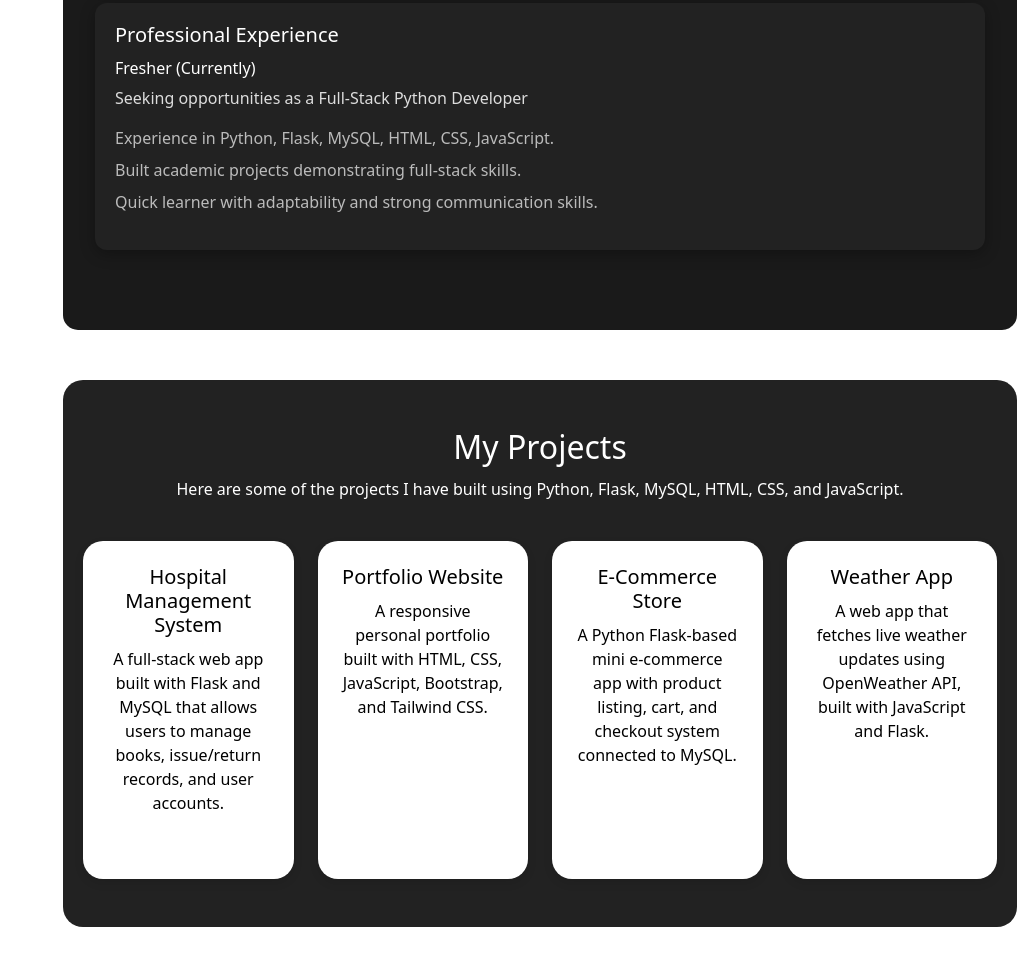
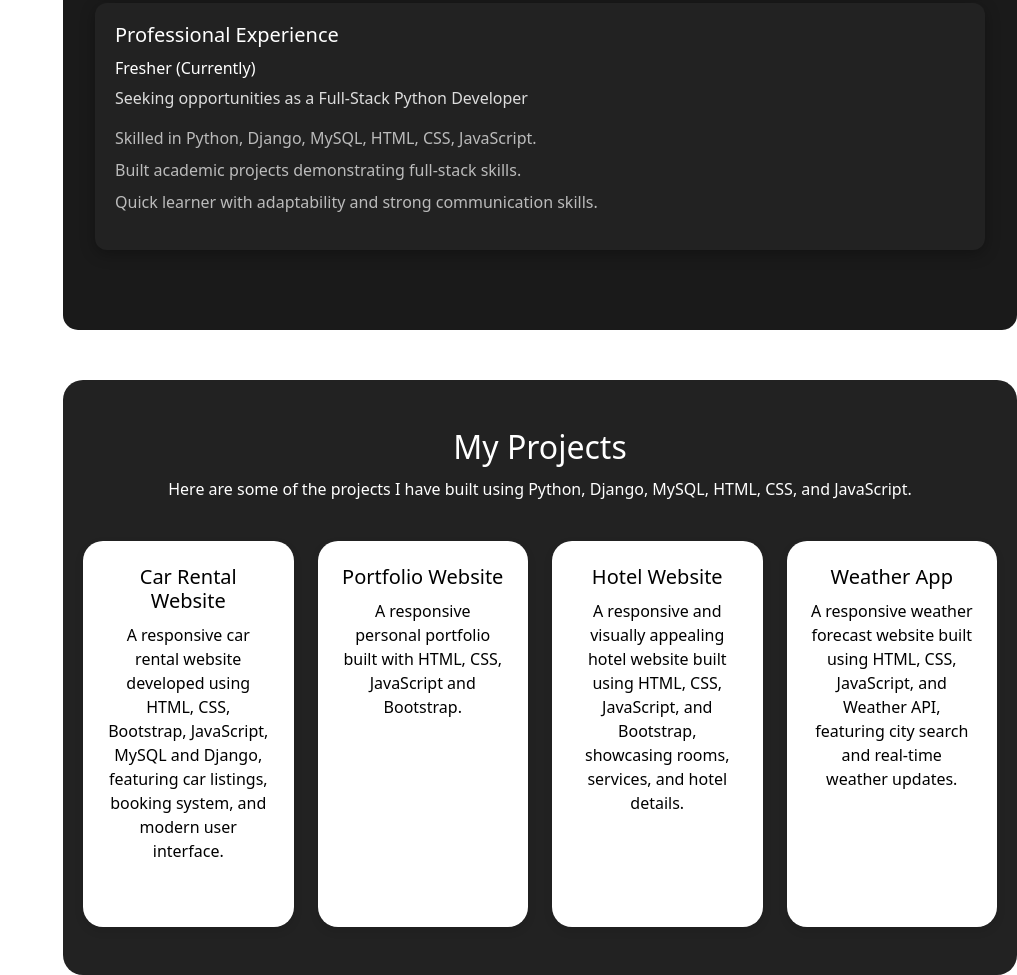
Before and after one commit to AnsariSaniya200/Portfolio, a plain HTML site: page demo.html in a window 1280 px wide. Shown: the part 2155-3130 px from the top of the page, without its empty margins (263-1280 px from the left). Drawn offline with nearby package versions, Linux system fonts and the light colour scheme.

Commit message:
necessary updates

```diff
--- a/demo.html
+++ b/demo.html
@@ -67,7 +67,6 @@
       </div>
 
       <!-- Main content -->
-      <!-- <section id="Main"> -->
       <div class="col-md-9">
         <div id="Home" class="main-content">
           <div class="row hero-row">
@@ -97,12 +96,7 @@
           <!-- About Me Card -->
           <div class="row mt-4 align-items-center">
             <div class="col-md-4 text-center">
-              <!-- <img src="https://images.unsplash.com/photo-1595152772835-219674b2a8a6"
-           alt="Profile"
-           class="img-fluid rounded-circle border border-4 border-light"
-           style="width: 180px; height: 180px; object-fit: cover;"> -->
-
-              <p class="demo">Full-Stack Web Developer</p>
+               <p class="demo">Full-Stack Web Developer</p>
               <div class="contact-infoo mt-3 demo">
                 <p><i class="fas fa-envelope"></i> ansarisaniya200@gmail.com</p>
                 <p><i class="fas fa-phone"></i> +91 8691054915</p>
@@ -141,7 +135,7 @@
                   <h3>Professional Summary</h3>
                   <p>
                     Motivated and enthusiastic Full-Stack Python Developer with strong knowledge of HTML, CSS,
-                    JavaScript, Python, Flask, and MySQL.
+                    JavaScript, Python, Django, and MySQL.
                     Skilled in creating responsive websites and web applications. Eager to apply skills and grow in the
                     IT industry.
                   </p>
@@ -150,8 +144,7 @@
                 <div class="resume-card">
                   <h3>Contact Information</h3>
                   <ul>
-                    <li><i class="fas fa-map-marker-alt"></i> Plot no: 5/F/5, road no:08, Baiganwadi, Govandi,
-                      Mumbai-400043</li>
+                    <li><i class="fas fa-map-marker-alt"></i>Mumbai, Maharashtra</li>
                     <li><i class="fas fa-phone"></i> +91-8691054915</li>
                     <li><i class="fas fa-envelope"></i> ansarisaniya200@gmail.com</li>
                   </ul>
@@ -179,7 +172,7 @@
                   <h5>Fresher (Currently)</h5>
                   <p>Seeking opportunities as a Full-Stack Python Developer</p>
                   <ul>
-                    <li>Experience in Python, Flask, MySQL, HTML, CSS, JavaScript.</li>
+                    <li>Skilled in Python, Django, MySQL, HTML, CSS, JavaScript.</li>
                     <li>Built academic projects demonstrating full-stack skills.</li>
                     <li>Quick learner with adaptability and strong communication skills.</li>
                   </ul>
@@ -193,36 +186,34 @@
         <!-- Projects Section -->
         <section id="projects" class="projects py-5">
           <h2>My Projects</h2>
-          <p>Here are some of the projects I have built using Python, Flask, MySQL, HTML, CSS, and JavaScript.</p>
+          <p>Here are some of the projects I have built using Python, Django, MySQL, HTML, CSS, and JavaScript.</p>
           <div class="row g-4">
             <div class="col-md-3 col-sm-6">
               <div class="project-card p-4 h-100">
                 <i class="bi bi-journal-code fs-1 mb-3"></i>
-                <h5> Hospital Management System</h5>
-                <p>A full-stack web app built with Flask and MySQL that allows users to manage books, issue/return
-                  records, and user accounts.</p>
+                <h5>Car Rental Website</h5>
+                <p>A responsive car rental website developed using HTML, CSS, Bootstrap, JavaScript, MySQL and Django, featuring car listings, booking system, and modern user interface.</p>
               </div>
             </div>
             <div class="col-md-3 col-sm-6">
               <div class="project-card p-4 h-100">
                 <i class="bi bi-laptop fs-1 mb-3"></i>
-                <h5>Portfolio Website</h5>
-                <p>A responsive personal portfolio built with HTML, CSS, JavaScript, Bootstrap, and Tailwind CSS.</p>
+                <a href="https://github.com/AnsariSaniya200/Portfolio" target="_blank" style="text-decoration: none;"><h5>Portfolio Website</h5></a>
+                <p>A responsive personal portfolio built with HTML, CSS, JavaScript and Bootstrap.</p>
               </div>
             </div>
             <div class="col-md-3 col-sm-6">
               <div class="project-card p-4 h-100">
                 <i class="bi bi-cart fs-1 mb-3"></i>
-                <h5>E-Commerce Store</h5>
-                <p>A Python Flask-based mini e-commerce app with product listing, cart, and checkout system connected to
-                  MySQL.</p>
+                <a href="https://github.com/AnsariSaniya200/Hotelwebsite" target="_blank" style="text-decoration: none;"><h5>Hotel Website</h5></a>
+                <p>A responsive and visually appealing hotel website built using HTML, CSS, JavaScript, and Bootstrap, showcasing rooms, services, and hotel details.</p>
               </div>
             </div>
             <div class="col-md-3 col-sm-6">
               <div class="project-card p-4 h-100">
                 <i class="bi bi-cloud-sun fs-1 mb-3"></i>
                 <h5>Weather App</h5>
-                <p>A web app that fetches live weather updates using OpenWeather API, built with JavaScript and Flask.
+                <p>A responsive weather forecast website built using HTML, CSS, JavaScript, and Weather API, featuring city search and real-time weather updates.
                 </p>
               </div>
             </div>
@@ -313,7 +304,7 @@
 
 
       <div class="footer-social">
-        <a href="https://github.com/Sufinamehek" target="_blank"><i class="fab fa-github"></i></a>
+        <a href="https://github.com/AnsariSaniya200" target="_blank"><i class="fab fa-github"></i></a>
         <a href="#"><i class="fab fa-linkedin"></i></a>
         <a href="mailto:ansarisaniya200@gmail.com" target="_blank">
           <i class="fas fa-envelope"></i>
```
